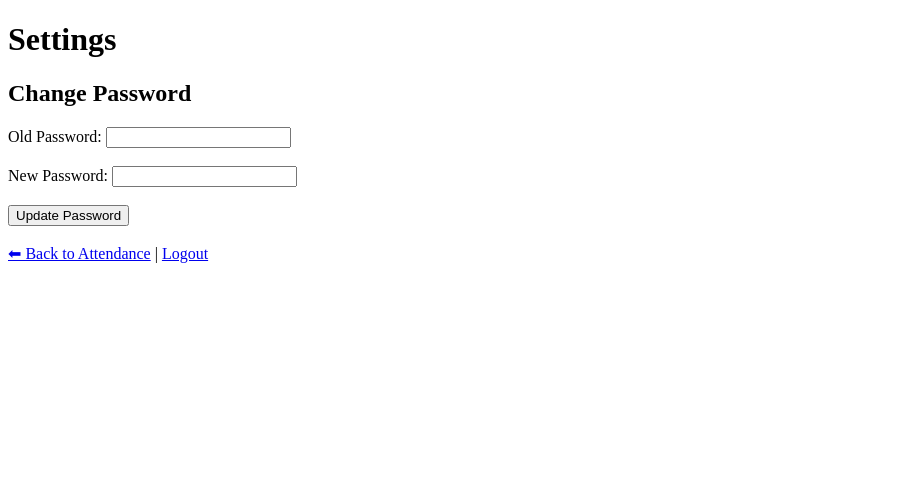
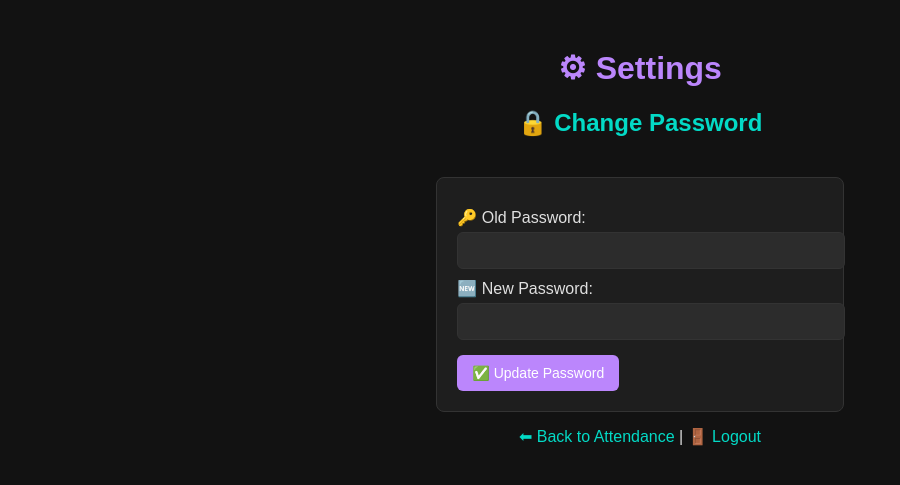
Before and after one commit to Ak23b/vision-based-attendance-system, a Flask app: page /settings in a window 1280 px wide. Shown: the top 485 px of the page, without its empty margins (0-900 px from the left). Run offline with Flask 3, Linux system fonts and the light colour scheme; a user stored in the database is signed in.

Commit message:
Style and theme change

```diff
--- a/templates/settings.html
+++ b/templates/settings.html
@@ -3,30 +3,115 @@
 <head>
     <meta charset="UTF-8">
     <title>Settings - Change Password</title>
+    <style>
+        body {
+            background-color: #121212;
+            color: #e0e0e0;
+            font-family: Arial, sans-serif;
+            text-align: center;
+            padding: 20px;
+        }
+
+        h1 {
+            color: #bb86fc;
+        }
+
+        h2 {
+            color: #03dac6;
+        }
+
+        form {
+            background-color: #1e1e1e;
+            padding: 20px;
+            border-radius: 8px;
+            display: inline-block;
+            text-align: left;
+            border: 1px solid #333;
+            margin-top: 20px;
+        }
+
+        label {
+            display: block;
+            margin: 10px 0 5px;
+            color: #e0e0e0;
+        }
+
+        input[type="password"] {
+            width: 100%;
+            padding: 10px;
+            border-radius: 6px;
+            border: 1px solid #333;
+            background-color: #2c2c2c;
+            color: #fff;
+        }
+
+        input[type="password"]:focus {
+            outline: none;
+            border-color: #bb86fc;
+            background-color: #333;
+        }
+
+        button {
+            margin-top: 15px;
+            padding: 10px 15px;
+            border: none;
+            border-radius: 6px;
+            cursor: pointer;
+            font-size: 14px;
+            background-color: #bb86fc;
+            color: white;
+            transition: background 0.3s;
+        }
+
+        button:hover {
+            background-color: #9a67ea;
+        }
+
+        a {
+            color: #03dac6;
+            text-decoration: none;
+            margin-top: 15px;
+            display: inline-block;
+        }
+
+        a:hover {
+            text-decoration: underline;
+        }
+
+        .message {
+            color: #03dac6;
+            margin-bottom: 10px;
+        }
+
+        .error {
+            color: #ff6b6b;
+            margin-bottom: 10px;
+        }
+    </style>
 </head>
 <body>
-    <h1>Settings</h1>
-    <h2>Change Password</h2>
+    <h1>⚙ Settings</h1>
+    <h2>🔒 Change Password</h2>
 
     {% if message %}
-        <p style="color: green;">{{ message }}</p>
+        <p class="message">{{ message }}</p>
     {% endif %}
     {% if error %}
-        <p style="color: red;">{{ error }}</p>
+        <p class="error">{{ error }}</p>
     {% endif %}
 
     <form action="{{ url_for('settings') }}" method="POST">
-        <label for="old_password">Old Password:</label>
-        <input type="password" name="old_password" required><br><br>
+        <label for="old_password">🔑 Old Password:</label>
+        <input type="password" name="old_password" required>
 
-        <label for="new_password">New Password:</label>
-        <input type="password" name="new_password" required><br><br>
+        <label for="new_password">🆕 New Password:</label>
+        <input type="password" name="new_password" required>
 
-        <button type="submit">Update Password</button>
+        <button type="submit">✅ Update Password</button>
     </form>
 
     <br>
     <a href="{{ url_for('attendance') }}">⬅ Back to Attendance</a> |
-    <a href="{{ url_for('logout') }}">Logout</a>
+    <a href="{{ url_for('logout') }}">🚪 Logout</a>
 </body>
 </html>
```
